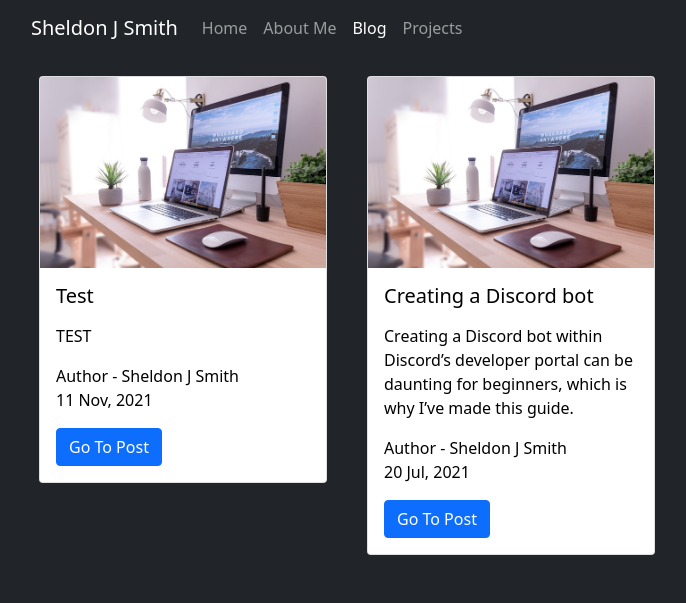
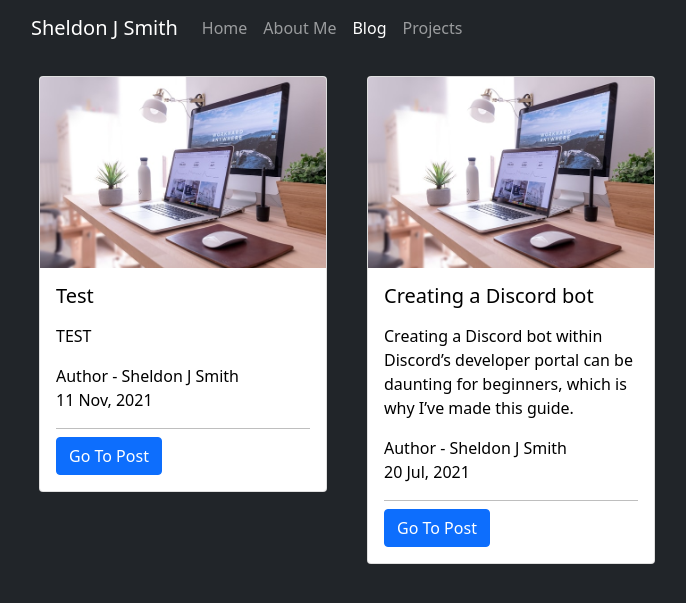
Before and after one commit to Screemm/screemm.github.io, a Jekyll site: the page built from blog.md, in a window 1280 px wide. Shown: the top 603 px of the page, without its empty margins (63-749 px from the left). Built offline with Jekyll 4.4.1, drawn with Linux system fonts in a browser that asks for light colours; nearby versions of some CDN libraries.

Commit message:
Update blog.html

```diff
--- a/_layouts/blog.html
+++ b/_layouts/blog.html
@@ -16,6 +16,7 @@
                                 <span class="col-8" style="color: initial;">Author - {{ post.author }}</span><br>
                                 <span class="col-8" style="color: initial;">{{ post.date | date: "%d %b, %Y" }}</span>
                             </p>
+                            <hr class="dropdown-divider">
                             <a href="{{ post.url }}" class="btn btn-primary">Go To Post</a>
                         </div>
                     </div>
```
